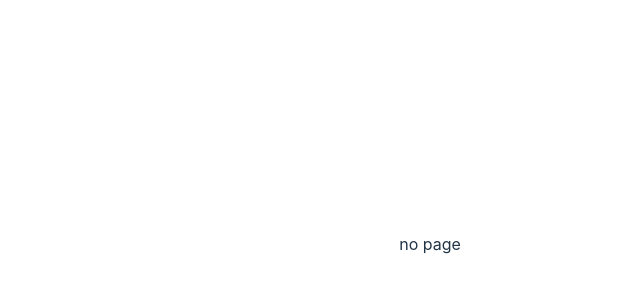
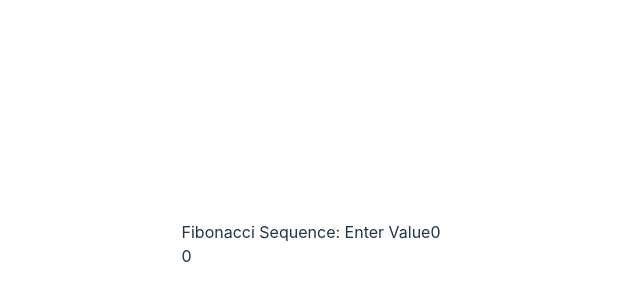
Before and after one commit to NinaZurash/react-intermediate, a React (Vite) app: page /memoization in a window 1280 px wide. Shown: the part 156-456 px from the top of the page, without its empty margins (210-850 px from the left). Built offline with nearby package versions, Linux system fonts and the light colour scheme.

Commit message:
add memoization

```diff
--- a/src/App.tsx
+++ b/src/App.tsx
@@ -1,6 +1,7 @@
 import { Route, BrowserRouter, Routes, Navigate } from "react-router-dom";
 import ButtonsPage from "./pages/ButtonsPage";
 import { ContextProvider } from "./providers/Provider";
+import MemoizePage from "./pages/memoization";
 
 function NotFound() {
   return <div>no page</div>;
@@ -13,6 +14,7 @@ function App() {
         <Routes>
           <Route path="/" element={<Navigate to="/buttons" />} />
           <Route path="/buttons" element={<ButtonsPage />} />
+          <Route path="/memoization" element={<MemoizePage />} />
           <Route path="*" element={<NotFound />} />
         </Routes>
       </BrowserRouter>
--- /dev/null
+++ b/src/pages/memoization.tsx
@@ -0,0 +1,53 @@
+import { useState } from "react";
+
+// eslint-disable-next-line @typescript-eslint/no-explicit-any
+type MemoizeFunction = (...args: any[]) => any;
+type CacheType = {
+  [key: string]: unknown;
+};
+
+// eslint-disable-next-line @typescript-eslint/no-explicit-any
+const memoize = (fn: MemoizeFunction): any => {
+  const cache: CacheType = {};
+
+  return (...args: unknown[]) => {
+    if (args.toString() in cache) {
+      console.log(cache);
+      return cache[args.toString()];
+    }
+    const result = fn(...args);
+    console.log(result);
+    cache[args.toString()] = result;
+    return result;
+  };
+};
+
+const fibonacciSequence = (n: number): number => {
+  if (n <= 1) {
+    return n;
+  }
+  return fibonacciSequence(n - 1) + fibonacciSequence(n - 2);
+};
+
+const memoizedFibonacciSequence = memoize(fibonacciSequence);
+
+export default function MemoizePage() {
+  const [value, setValue] = useState(0);
+
+  return (
+    <div>
+      <label>Fibonacci Sequence: Enter Value</label>
+      <input
+        type="number"
+        value={value}
+        onChange={(e) => {
+          const num = parseInt(e.target.value);
+          setValue(isNaN(num) ? 0 : num);
+        }}
+      />
+      <div>
+        <p>{memoizedFibonacciSequence(value)}</p>
+      </div>
+    </div>
+  );
+}
```
